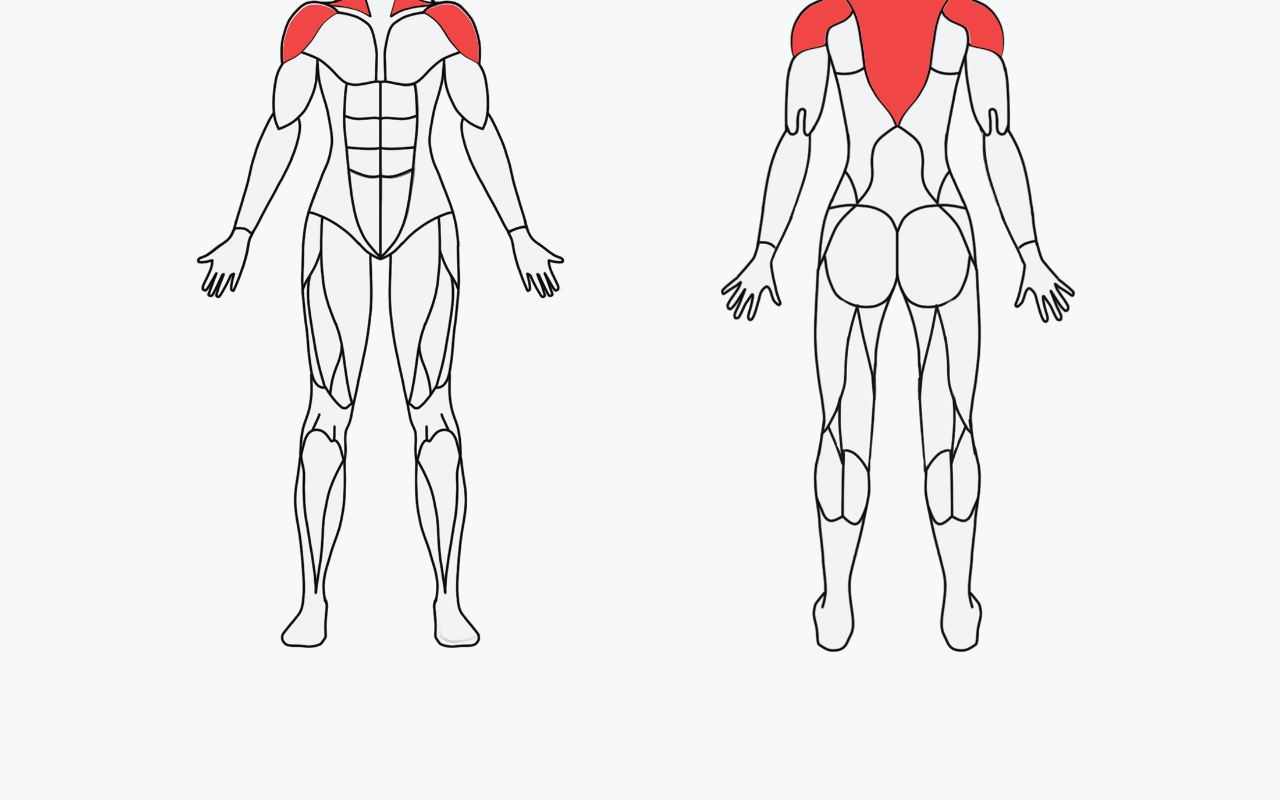
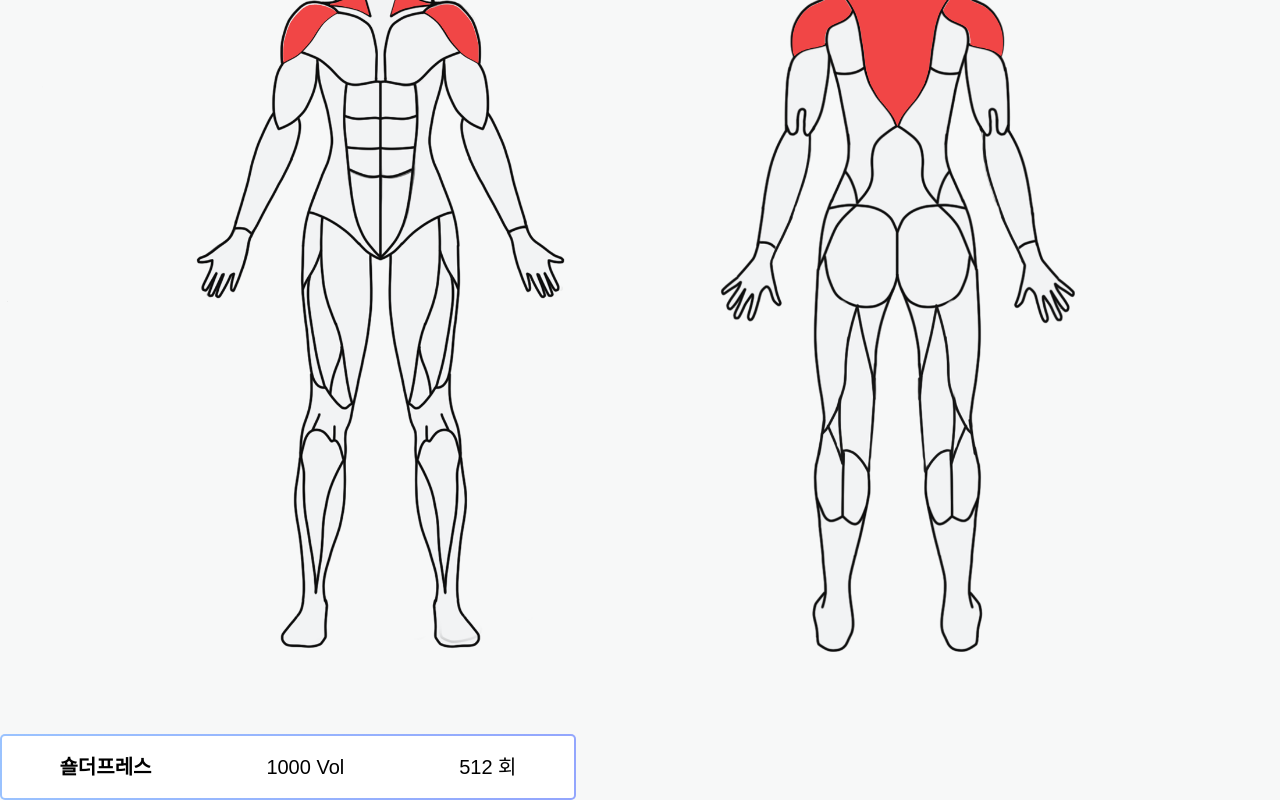
Before and after one commit to Jeong-WonSeok/Salus, a React (Create React App) app in the folder FrontEnd/: page /muscle in a window 1280 px wide. Shown: the part 310-1110 px from the top of the page. Before the commit the page ends 1044 px from the top, so only its background shows below. Built offline with nearby package versions, Linux system fonts and the light colour scheme.

Commit message:
JY-feature: Exercise List

```diff
--- /dev/null
+++ b/FrontEnd/src/components/Kiosk/Exercise.js
@@ -0,0 +1,3 @@
+const Exercise = () => {};
+
+export default Exercise;
--- /dev/null
+++ b/FrontEnd/src/components/Kiosk/ExerciseList.js
@@ -0,0 +1,33 @@
+import styled from 'styled-components';
+
+const List = styled.div`
+  width: 45%;
+  height: 66px;
+  border: solid 2px transparent;
+  border-radius: 5px;
+  background-image: linear-gradient(#fff, #fff), linear-gradient(284.21deg, #92a3fd -7.95%, #9dceff 138.55%);
+  background-origin: border-box;
+  background-clip: content-box, border-box;
+`;
+
+const Title = styled.div`
+  font-size: 20px;
+  font-weight: 600;
+`;
+
+const Text = styled.div`
+  font-size: 20px;
+  font-weight: 500;
+`;
+
+const ExerciseList = (props) => {
+  return (
+    <List className="d-flex justify-content-around align-items-center">
+      <Title>{props.title}</Title>
+      <Text>{props.volume} Vol</Text>
+      <Text>{props.reps} 회</Text>
+    </List>
+  );
+};
+
+export default ExerciseList;
--- a/FrontEnd/src/pages/MuscleTest.js
+++ b/FrontEnd/src/pages/MuscleTest.js
@@ -1,10 +1,16 @@
 import MuscleMan from '../components/MuscleMan';
 import MuscleWoman from '../components/MuscleWoman';
+import ExerciseList from '../components/Kiosk/ExerciseList';
 
 const MuscleTest = () => {
   const user = { isMale: false, muscles: ['traps', 'shoulders'] };
 
-  return <div>{user.isMale ? <MuscleMan muscles={user.muscles} /> : <MuscleWoman muscles={user.muscles} />}</div>;
+  return (
+    <div>
+      {user.isMale ? <MuscleMan muscles={user.muscles} /> : <MuscleWoman muscles={user.muscles} />}
+      <ExerciseList title="숄더프레스" volume="1000" reps="512" />
+    </div>
+  );
 };
 
 export default MuscleTest;
```
